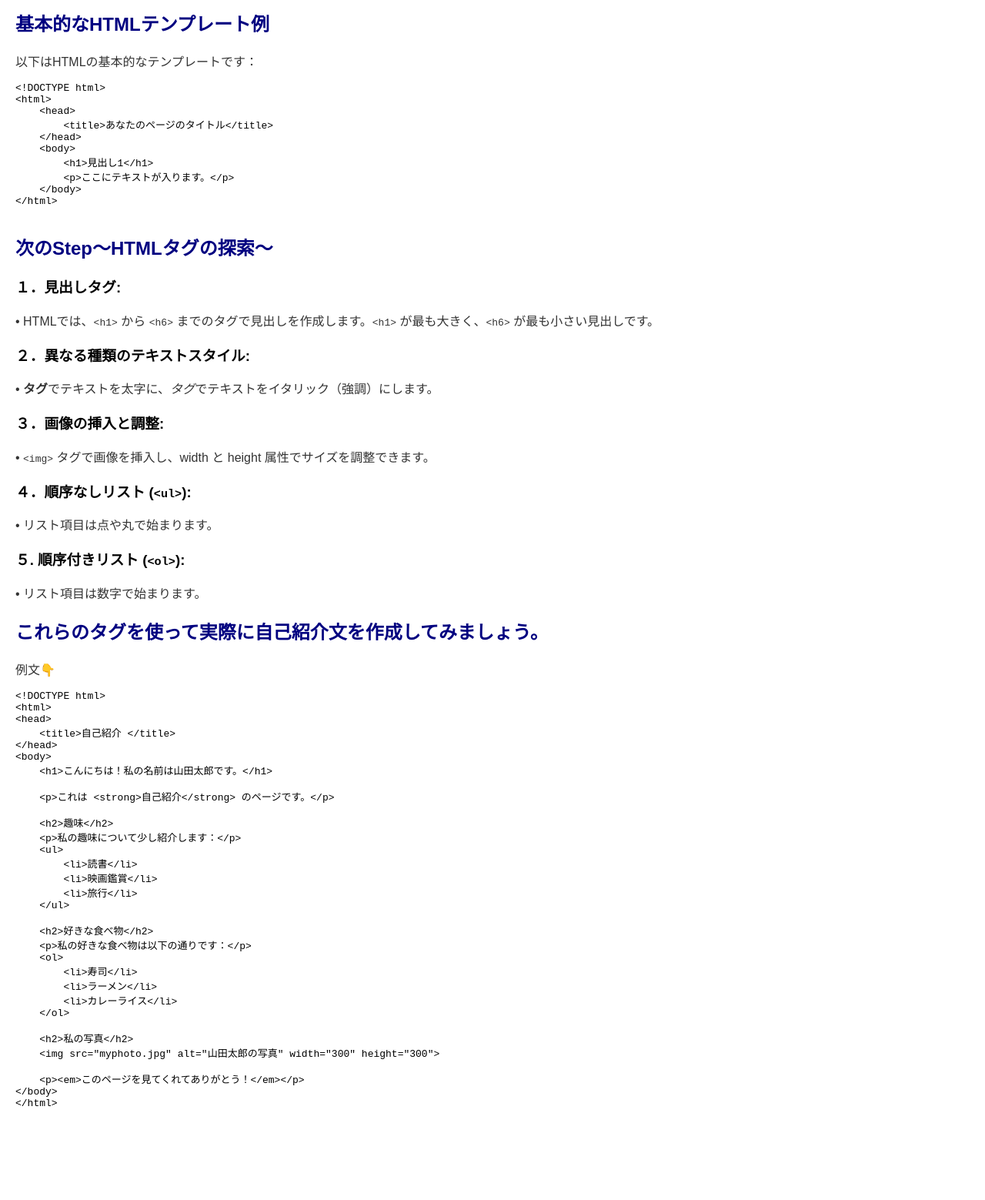
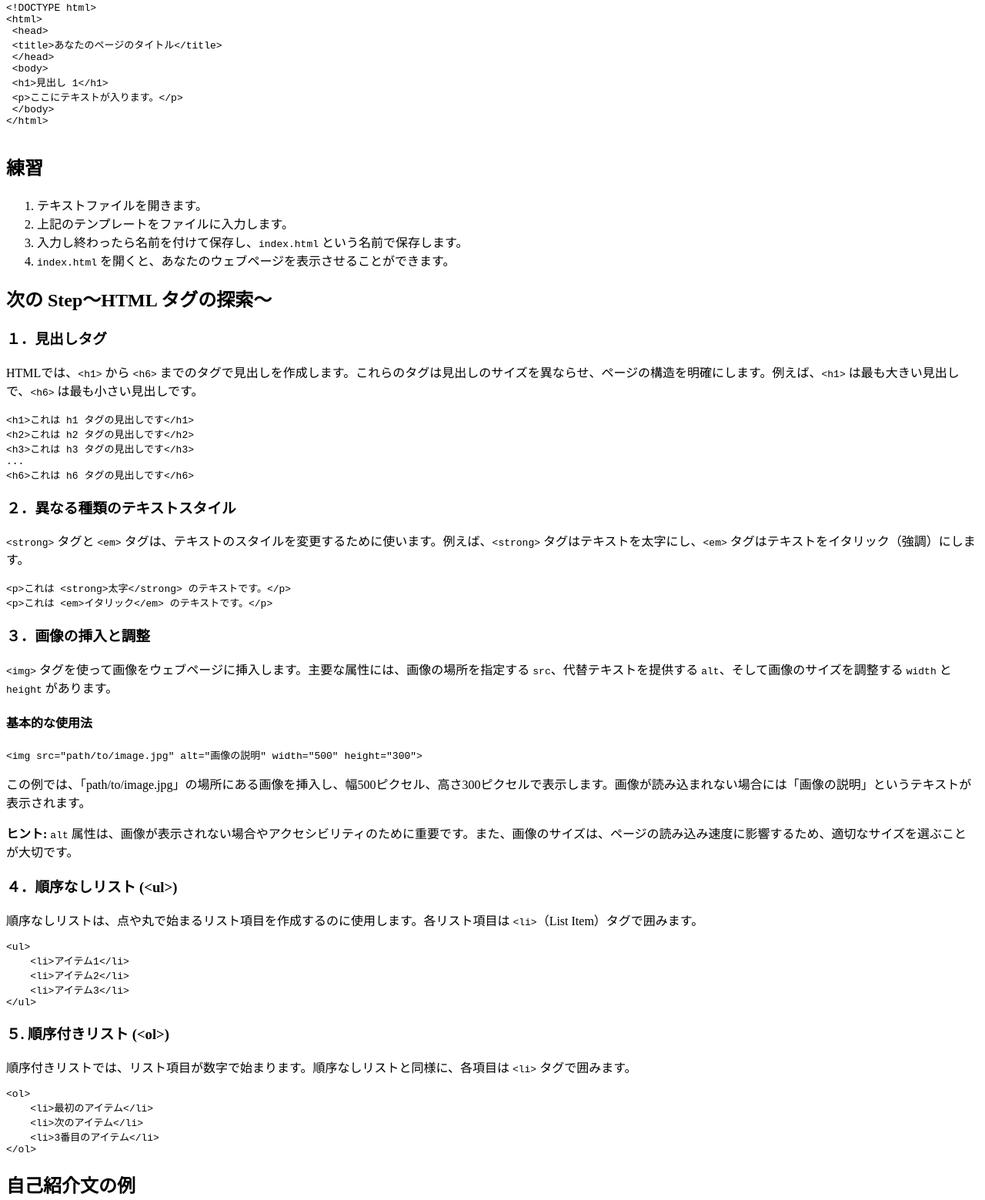
Before and after one commit to nougyou/test, a plain HTML site: page HTML.html in a window 1280 px wide. Shown: the part 404-1963 px from the top of the page at 77% size. Before the commit the page ends 1880 px from the top, so only its background shows below. Drawn offline with Linux system fonts and the light colour scheme.

Commit message:
Update HTML.html

```diff
--- a/HTML.html
+++ b/HTML.html
@@ -1,29 +1,25 @@
 <!DOCTYPE html>
 <html>
 <head>
-    <title>HTMLの基本</title>
-    <meta charset="UTF-8">
-    <style>
-        body { font-family: Arial, sans-serif; margin: 20px; }
-        h1, h2 { color: navy; }
-        p { color: #333; }
-        ul, ol { margin-left: 20px; }
-        img { margin-top: 10px; }
-    </style>
+    <title>HTML の基本</title>
 </head>
 <body>
-    <h1>HTMLとは?</h1>
+    <h1>HTML とは?</h1>
     <p>HTML（HyperText Markup Language）は、ウェブページを作成するための標準的なマークアップ言語です。ウェブページの構造を定義し、テキスト、画像、リンクなどのコンテンツをブラウザに表示させる役割を担います。</p>
 
-    <h2>基本的なHTMLページの構造</h2>
-    <p>1. <strong>DOCTYPE宣言</strong>: <code>&lt;!DOCTYPE html&gt;</code> これは文書がHTMLで書かれていることをブラウザに伝えます。</p>
-    <p>2. <strong>htmlタグ</strong>: <code>&lt;html&gt;</code> すべてのHTML要素はこのタグの内部に配置されます。</p>
-    <p>3. <strong>headセクション</strong>: <code>&lt;head&gt;</code> タイトルやスタイルシートへのリンクなど、文書に関するメタ情報が含まれます。</p>
-    <p>&nbsp;&nbsp;&nbsp;• <strong>titleタグ</strong>: <code>&lt;title&gt;</code> タブのタイトルを設定します。</p>
-    <p>4. <strong>bodyセクション</strong>: <code>&lt;body&gt;</code> ページに表示されるコンテンツ（テキスト、画像、リンクなど）を含みます。</p>
+    <h2>基本的な HTML ページの構造</h2>
+    <ol>
+        <li>DOCTYPE 宣言: <code>&lt;!DOCTYPE html&gt;</code> これは文書が HTML で書かれていることをブラウザに伝えます。</li>
+        <li>html タグ: <code>&lt;html&gt;</code> すべての HTML 要素はこのタグの内部に配置されます。</li>
+        <li>head セクション: <code>&lt;head&gt;</code> タイトルやスタイルシートへのリンクなど、文書に関するメタ情報が含まれます。
+            <ul>
+                <li>title タグ: <code>&lt;title&gt;</code> タブのタイトルを設定します。</li>
+            </ul>
+        </li>
+        <li>body セクション: <code>&lt;body&gt;</code> ページに表示されるコンテンツ（テキスト、画像、リンクなど）を含みます。</li>
+    </ol>
 
-    <h2>基本的なHTMLテンプレート例</h2>
-    <p>以下はHTMLの基本的なテンプレートです：</p>
+    <h2>基本的な HTML テンプレート例</h2>
     <pre>
 &lt;!DOCTYPE html&gt;
 &lt;html&gt;
@@ -31,26 +27,76 @@
  &lt;title&gt;あなたのページのタイトル&lt;/title&gt;
  &lt;/head&gt;
  &lt;body&gt;
-        &lt;h1&gt;見出し1&lt;/h1&gt;
+ &lt;h1&gt;見出し 1&lt;/h1&gt;
  &lt;p&gt;ここにテキストが入ります。&lt;/p&gt;
  &lt;/body&gt;
 &lt;/html&gt;
     </pre>
 
-    <h2>次のStep～HTMLタグの探索～</h2>
-    <h3>１．見出しタグ:</h3>
-    <p>• HTMLでは、<code>&lt;h1&gt;</code> から <code>&lt;h6&gt;</code> までのタグで見出しを作成します。<code>&lt;h1&gt;</code> が最も大きく、<code>&lt;h6&gt;</code> が最も小さい見出しです。</p>
-    <h3>２．異なる種類のテキストスタイル:</h3>
-    <p>• <strong>タグ</strong>でテキストを太字に、<em>タグ</em>でテキストをイタリック（強調）にします。</p>
-    <h3>３．画像の挿入と調整:</h3>
-    <p>• <code>&lt;img&gt;</code> タグで画像を挿入し、width と height 属性でサイズを調整できます。</p>
-    <h3>４．順序なしリスト (<code>&lt;ul&gt;</code>):</h3>
-    <p>• リスト項目は点や丸で始まります。</p>
-    <h3>５. 順序付きリスト (<code>&lt;ol&gt;</code>):</h3>
-    <p>• リスト項目は数字で始まります。</p>
+    <h2>練習</h2>
+    <ol>
+        <li>テキストファイルを開きます。</li>
+        <li>上記のテンプレートをファイルに入力します。</li>
+        <li>入力し終わったら名前を付けて保存し、<code>index.html</code> という名前で保存します。</li>
+        <li><code>index.html</code> を開くと、あなたのウェブページを表示させることができます。</li>
+    </ol>
 
-    <h2>これらのタグを使って実際に自己紹介文を作成してみましょう。</h2>
-    <p>例文👇</p>
+    <h2>次の Step～HTML タグの探索～</h2>
+
+<h3>１．見出しタグ</h3>
+<p>HTMLでは、<code>&lt;h1&gt;</code> から <code>&lt;h6&gt;</code> までのタグで見出しを作成します。これらのタグは見出しのサイズを異ならせ、ページの構造を明確にします。例えば、<code>&lt;h1&gt;</code> は最も大きい見出しで、<code>&lt;h6&gt;</code> は最も小さい見出しです。</p>
+<pre>
+&lt;h1&gt;これは h1 タグの見出しです&lt;/h1&gt;
+&lt;h2&gt;これは h2 タグの見出しです&lt;/h2&gt;
+&lt;h3&gt;これは h3 タグの見出しです&lt;/h3&gt;
+...
+&lt;h6&gt;これは h6 タグの見出しです&lt;/h6&gt;
+</pre>
+
+<h3>２．異なる種類のテキストスタイル</h3>
+<p><code>&lt;strong&gt;</code> タグと <code>&lt;em&gt;</code> タグは、テキストのスタイルを変更するために使います。例えば、<code>&lt;strong&gt;</code> タグはテキストを太字にし、<code>&lt;em&gt;</code> タグはテキストをイタリック（強調）にします。</p>
+<pre>
+&lt;p&gt;これは &lt;strong&gt;太字&lt;/strong&gt; のテキストです。&lt;/p&gt;
+&lt;p&gt;これは &lt;em&gt;イタリック&lt;/em&gt; のテキストです。&lt;/p&gt;
+</pre>
+
+<h3>３．画像の挿入と調整</h3>
+<p><code>&lt;img&gt;</code> タグを使って画像をウェブページに挿入します。主要な属性には、画像の場所を指定する <code>src</code>、代替テキストを提供する <code>alt</code>、そして画像のサイズを調整する <code>width</code> と <code>height</code> があります。</p>
+
+<h4>基本的な使用法</h4>
+<pre>
+&lt;img src="path/to/image.jpg" alt="画像の説明" width="500" height="300"&gt;
+</pre>
+
+<p>この例では、「path/to/image.jpg」の場所にある画像を挿入し、幅500ピクセル、高さ300ピクセルで表示します。画像が読み込まれない場合には「画像の説明」というテキストが表示されます。</p>
+
+<p><strong>ヒント:</strong> <code>alt</code> 属性は、画像が表示されない場合やアクセシビリティのために重要です。また、画像のサイズは、ページの読み込み速度に影響するため、適切なサイズを選ぶことが大切です。</p>
+
+<h3>４．順序なしリスト (&lt;ul&gt;)</h3>
+<p>順序なしリストは、点や丸で始まるリスト項目を作成するのに使用します。各リスト項目は <code>&lt;li&gt;</code>（List Item）タグで囲みます。</p>
+<pre>
+&lt;ul&gt;
+    &lt;li&gt;アイテム1&lt;/li&gt;
+    &lt;li&gt;アイテム2&lt;/li&gt;
+    &lt;li&gt;アイテム3&lt;/li&gt;
+&lt;/ul&gt;
+</pre>
+
+<h3>５. 順序付きリスト (&lt;ol&gt;)</h3>
+<p>順序付きリストでは、リスト項目が数字で始まります。順序なしリストと同様に、各項目は <code>&lt;li&gt;</code> タグで囲みます。</p>
+<pre>
+&lt;ol&gt;
+    &lt;li&gt;最初のアイテム&lt;/li&gt;
+    &lt;li&gt;次のアイテム&lt;/li&gt;
+    &lt;li&gt;3番目のアイテム&lt;/li&gt;
+&lt;/ol&gt;
+</pre>
+
+
+    <!-- 続きの内容も同様に追加していく -->
+    <!-- 異なる種類のテキストスタイル、画像の挿入と調整、順序なしリスト、順序付きリストの説明を追加 -->
+
+    <h2>自己紹介文の例</h2>
     <pre>
 &lt;!DOCTYPE html&gt;
 &lt;html&gt;
@@ -58,7 +104,7 @@
  &lt;title&gt;自己紹介 &lt;/title&gt;
 &lt;/head&gt;
 &lt;body&gt;
-    &lt;h1&gt;こんにちは！私の名前は山田太郎です。&lt;/h1&gt;
+ &lt;h1&gt;こんにちは！私の名前は奈良太陽です。&lt;/h1&gt;
 
  &lt;p&gt;これは &lt;strong&gt;自己紹介&lt;/strong&gt; のページです。&lt;/p&gt;
 
@@ -79,7 +125,7 @@
  &lt;/ol&gt;
 
  &lt;h2&gt;私の写真&lt;/h2&gt;
-    &lt;img src="myphoto.jpg" alt="山田太郎の写真" width="300" height="300"&gt;
+ &lt;img src="myphoto.jpg" alt="奈良太陽の写真" width="300" height="300"&gt;
 
  &lt;p&gt;&lt;em&gt;このページを見てくれてありがとう！&lt;/em&gt;&lt;/p&gt;
 &lt;/body&gt;
```
Lines whose indentation alone changed are shown as unchanged.
